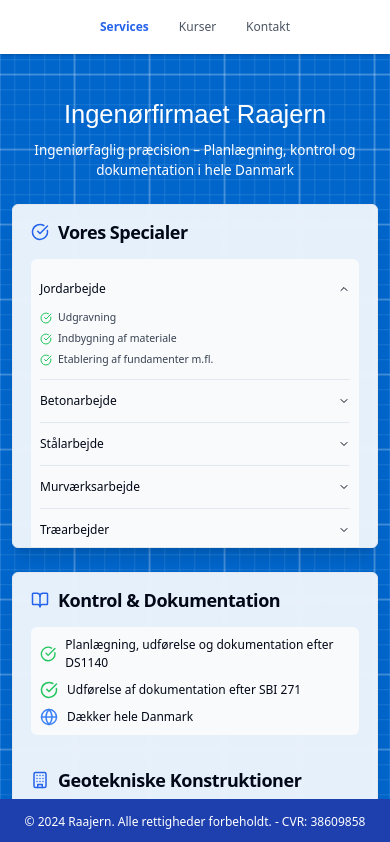
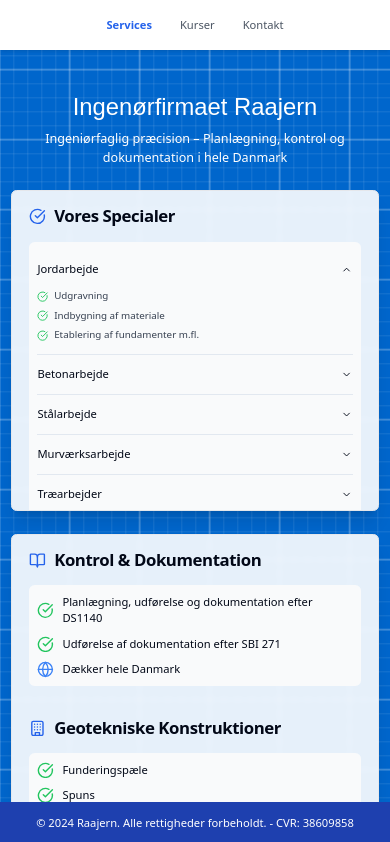
Before and after one commit to fishylunar/raajern-react, a React (Vite) app: page / in a window 390 px wide. Shown: the top 842 px of the page. Built offline with nearby package versions, Linux system fonts and the light colour scheme; a web font is replaced by a local one.

Commit message:
reduce zoom level

```diff
--- a/src/App.css
+++ b/src/App.css
@@ -99,12 +99,12 @@
     font-size: 34px;
   }
   body {
-    zoom: 1;
+    zoom: 0.9;
   }
 }
 
 body {
-  zoom: 0.75;
+  zoom: 0.7;
   background-color: #06c;
   background-image: linear-gradient(
       rgba(255, 255, 255, 0.2) 2px,
```
